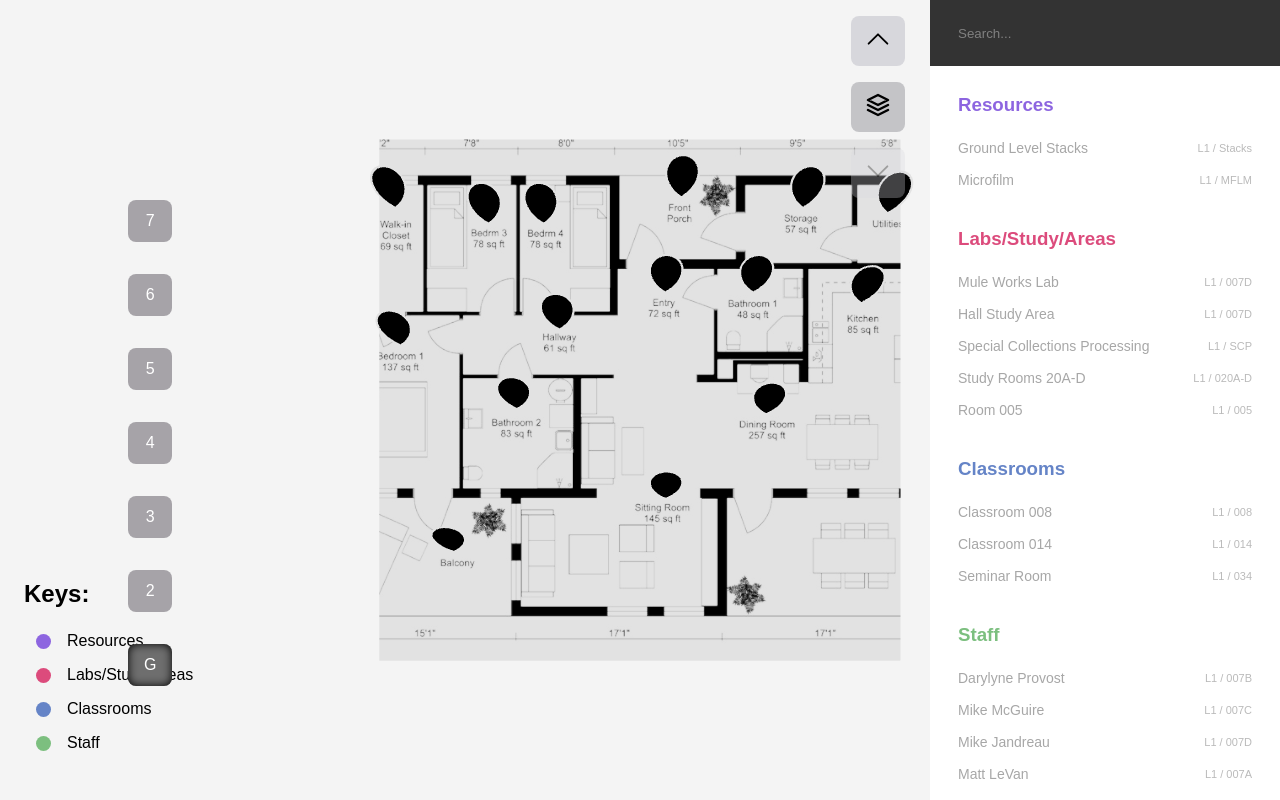
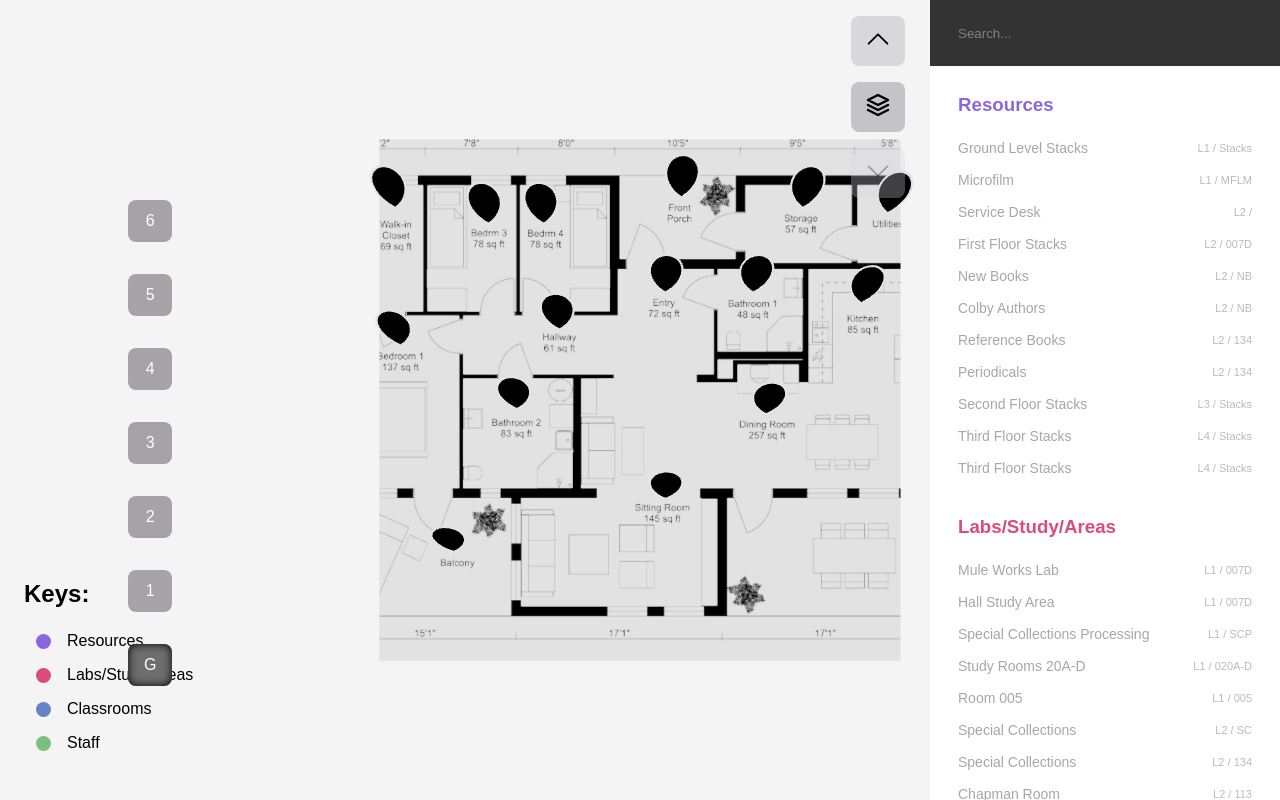
Before and after one commit to Mohamed-Elbehery/r3f-task, a React (Vite) app: page / in a window 1280 px wide. Built offline with nearby package versions, Linux system fonts and the light colour scheme.

Commit message:
changing the views

```diff
--- a/src/components/Layers/Layers.tsx
+++ b/src/components/Layers/Layers.tsx
@@ -12,7 +12,7 @@ const Layers = () => {
   console.log(activeMap);
 
   return layers.map((layer) => {
-    if (+activeMap == +layer) {
+    if (+activeMap + 1 == +layer) {
       return (
         <motion.div
           key={layer}
--- a/src/components/Levels/Levels.tsx
+++ b/src/components/Levels/Levels.tsx
@@ -2,7 +2,7 @@ import { usePointContext } from "../../contexts/pointContext";
 import "./levels.css";
 
 const Levels = () => {
-  const levels = ["1", "2", "3", "4", "5", "6", "7"];
+  const levels = ["0", "1", "2", "3", "4", "5", "6"];
   const { activeMap, setActiveMap } = usePointContext();
 
   return (
@@ -15,7 +15,7 @@ const Levels = () => {
           }}
           className={`${activeMap == lvl ? "active-level" : ""}`}
         >
-          {+lvl == 1 ? "G" : lvl}
+          {+lvl == 0 ? "G" : lvl}
         </button>
       ))}
     </div>
--- a/src/components/Utils/Utils.tsx
+++ b/src/components/Utils/Utils.tsx
@@ -13,7 +13,7 @@ const Utils = () => {
           <button
             onClick={() => setActiveMap(() => activeMap + 1)}
             className="up-level"
-            disabled={activeMap == 7}
+            disabled={activeMap == 6}
           >
             <UpChevronIcon />
           </button>
@@ -21,7 +21,7 @@ const Utils = () => {
           {/* Layers */}
           <button
             onClick={() => {
-              setActiveMap(1);
+              setActiveMap(0);
               setToggleInfo(false);
             }}
           >
@@ -32,7 +32,7 @@ const Utils = () => {
           <button
             onClick={() => setActiveMap(() => activeMap - 1)}
             className="down-level"
-            disabled={activeMap == 1}
+            disabled={activeMap == 0}
           >
             <DownChevronIcon />
           </button>
--- a/src/contexts/pointContext.tsx
+++ b/src/contexts/pointContext.tsx
@@ -9,7 +9,7 @@ export const PointContextProvider = ({
 }) => {
   const [activePoint, setActivePoint] = useState({});
   const [toggleInfo, setToggleInfo] = useState(false);
-  const [activeMap, setActiveMap] = useState(1);
+  const [activeMap, setActiveMap] = useState(0);
 
   return (
     <PointContext.Provider
```
